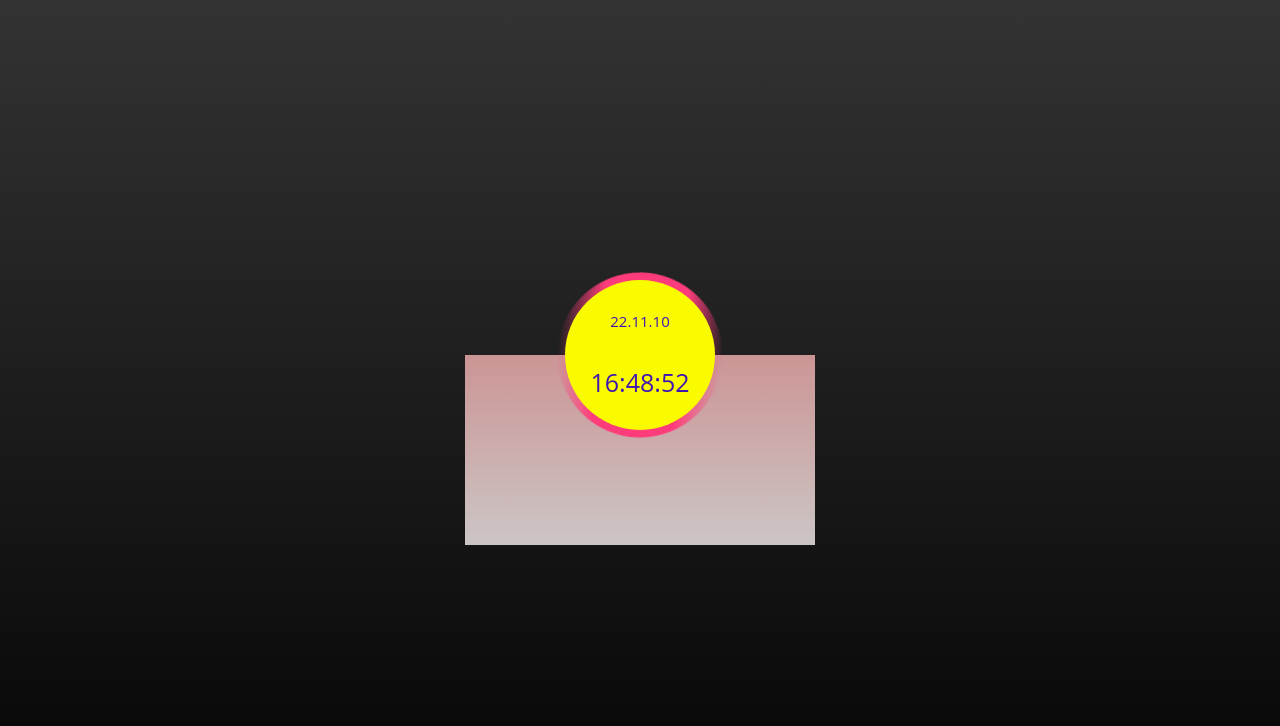
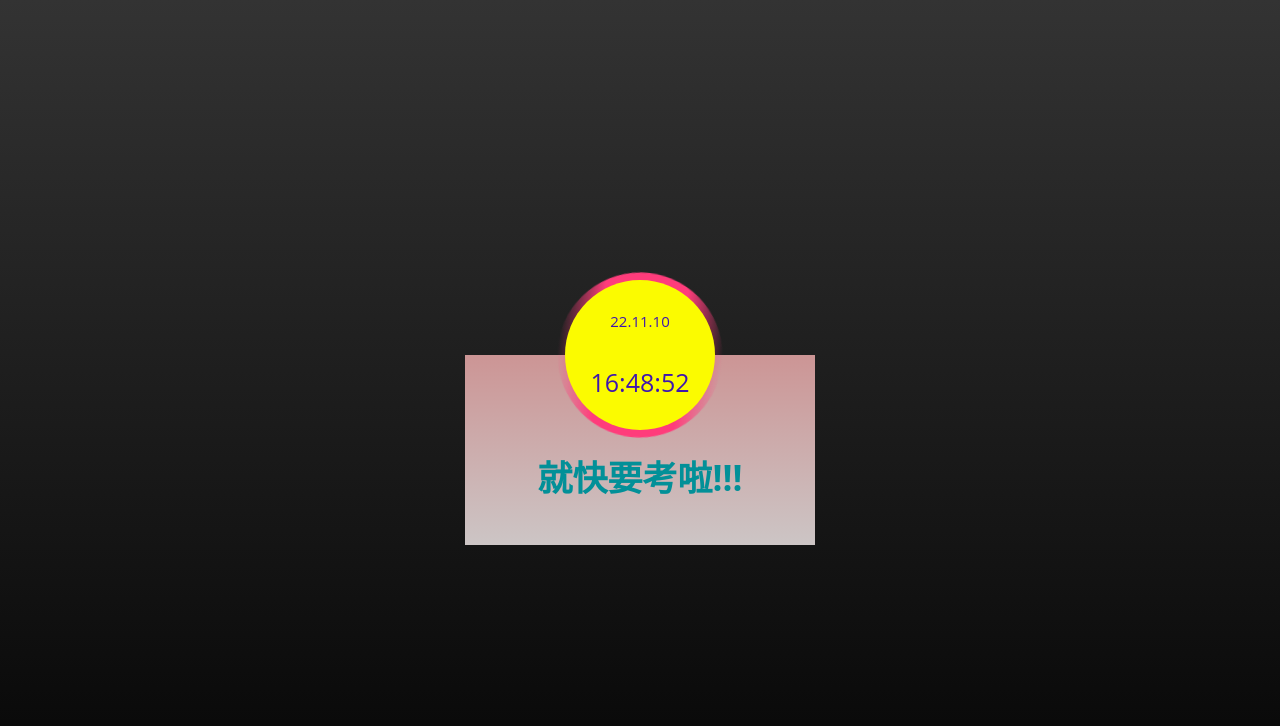
Before and after one commit to Planetenbesitzer/Planetenbesitzer.github.io, a Jekyll site: the page timecounting/timecounting.html, which Jekyll copies as it is, in a window 1280 px wide. Shown: the top 726 px of the page. Built offline with Jekyll 4.4.1, drawn with Linux system fonts in a browser that asks for light colours.

Commit message:
timecount2

```diff
--- a/timecounting/timecounting.css
+++ b/timecounting/timecounting.css
@@ -50,7 +50,6 @@
 }
 
 .card #topcube #rotateShadow
-/* .card #clock::before */
 {
     content: '';
     position: absolute;
@@ -73,10 +72,49 @@
     }
   }
 
-  /* .card #clock::after {
-    content: '';
+.card .content {
     position: absolute;
-    inset: 3px;
-    background: #292929;
-    z-index: -1;
-  } */
+    /* background: #000; */
+    width: 100%;
+    height: 100%;
+    display: flex;
+    flex-wrap: wrap;
+    justify-content: center;
+    align-items: flex-start;
+    z-index: 10;
+    overflow: hidden;
+}
+
+.card .content .slogan{
+    /* background-color: white; */
+    color: #029098;
+    padding: 45px;
+    width: 100%;
+    text-align: center;
+    transition: 0.5s;
+    transform: translateY(50px);
+}
+.card .content .slogan h1{
+    font-size: 35px;
+    font-weight: 700;
+    margin-bottom: 10px;
+}
+.card:hover .content .slogan {
+    transform: translateY(80px);
+  }
+
+.card .content #timeleft{
+    font-size: 5px;
+    color: #6f8283;
+    padding: 0px;
+    width: 100%;
+    text-align: center;
+    transition: 0.5s;
+    transform: translateY(80px);
+}
+
+.card:hover .content #timeleft {
+    font-size: 25px;
+    font-weight: bold;
+    transform: translateY(0px);
+}
--- a/timecounting/timecounting.html
+++ b/timecounting/timecounting.html
@@ -14,11 +14,17 @@
         <div id="topcube">
             <div id="rotateShadow"></div>
             <div id="clock"></div>
-            <script>
-                drawClock();
-            </script>
+        </div>
+        <div class="content">
+            <div class="slogan">
+                <h1>就快要考啦!!!</h1>
+            </div>
+            <div id="timeleft"></div>
         </div>
     </div>
+    <script>
+        drawClock();
+    </script>
 </body>
 
 
--- a/timecounting/timecounting.js
+++ b/timecounting/timecounting.js
@@ -3,7 +3,9 @@
 }
 
 function drawClock() {
+    const timefix = new Date("December 24, 2022 08:30:00");
     var myclk = document.getElementById("clock");
+    var timeleft = document.getElementById("timeleft");
     function showTimeText(){
         var time = new Date();
         var year = time.getFullYear()-2000;
@@ -13,6 +15,16 @@
         var m = time.getMinutes();
         var s = time.getSeconds();
         myclk.innerHTML = "<p style=\"font-size: 15px\">" + year + "." + month + "." + day + "</p></br>" + "<p>" + h + ":" + m + ":" + s + "</p>";
+        var timeDiff = timefix.getTime() - time.getTime();
+        var day1 = Math.floor(timeDiff / (1000 * 60 * 60 * 24));
+        var left1 = timeDiff - day1 * (1000 * 60 * 60 * 24);
+        var h1 = Math.floor(left1 / (1000 * 60 * 60));
+        var left2 = left1 - h1 * (1000 * 60 * 60);
+        var m1 = Math.floor(left2 / (1000 * 60));
+        var left3 = left2 - m1 * (1000 * 60);
+        var s1 = Math.round(left3 / 1000);
+        timeleft.innerHTML =
+        "<p>我们还有" + day1 + "天</p></br><p>" + h1 + "小时" + m1 + "分钟" + s1 + "秒!</p>";
     }
     showTimeText();
     setInterval(showTimeText, 1000);
```
